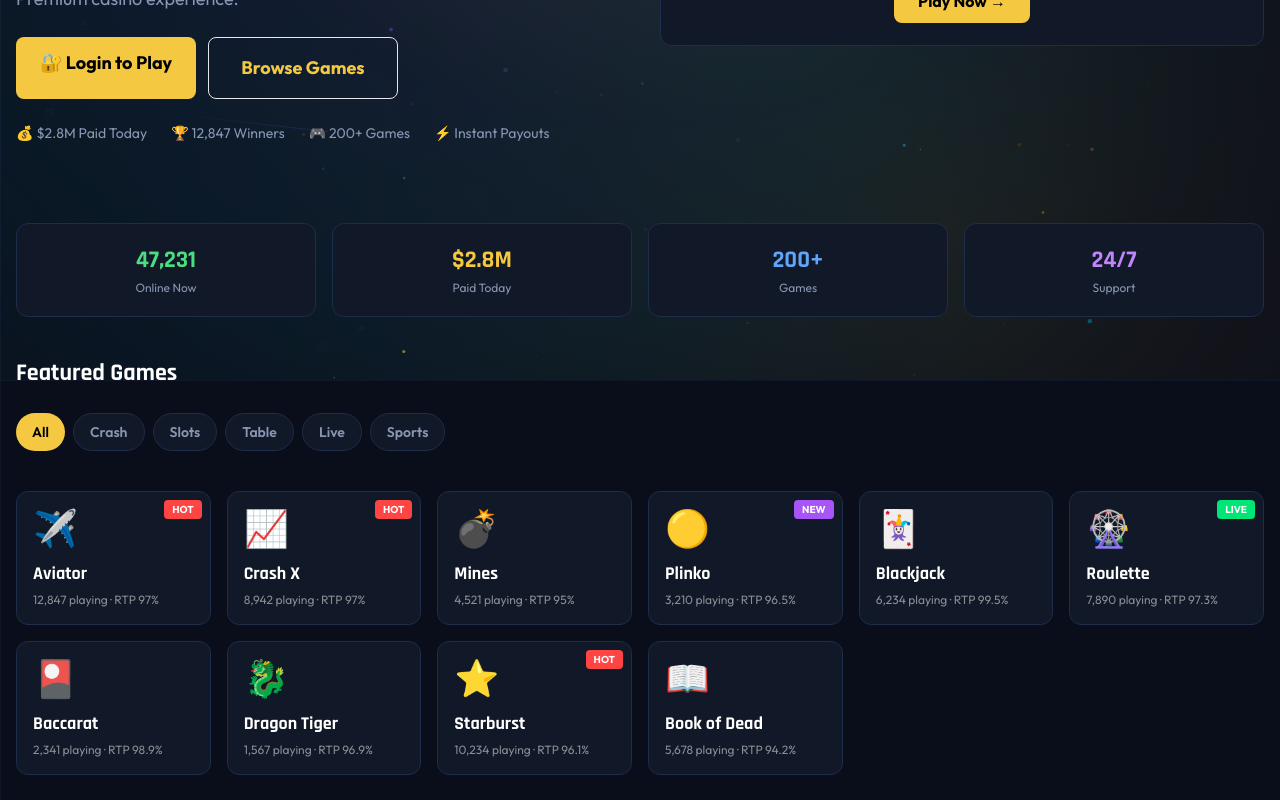
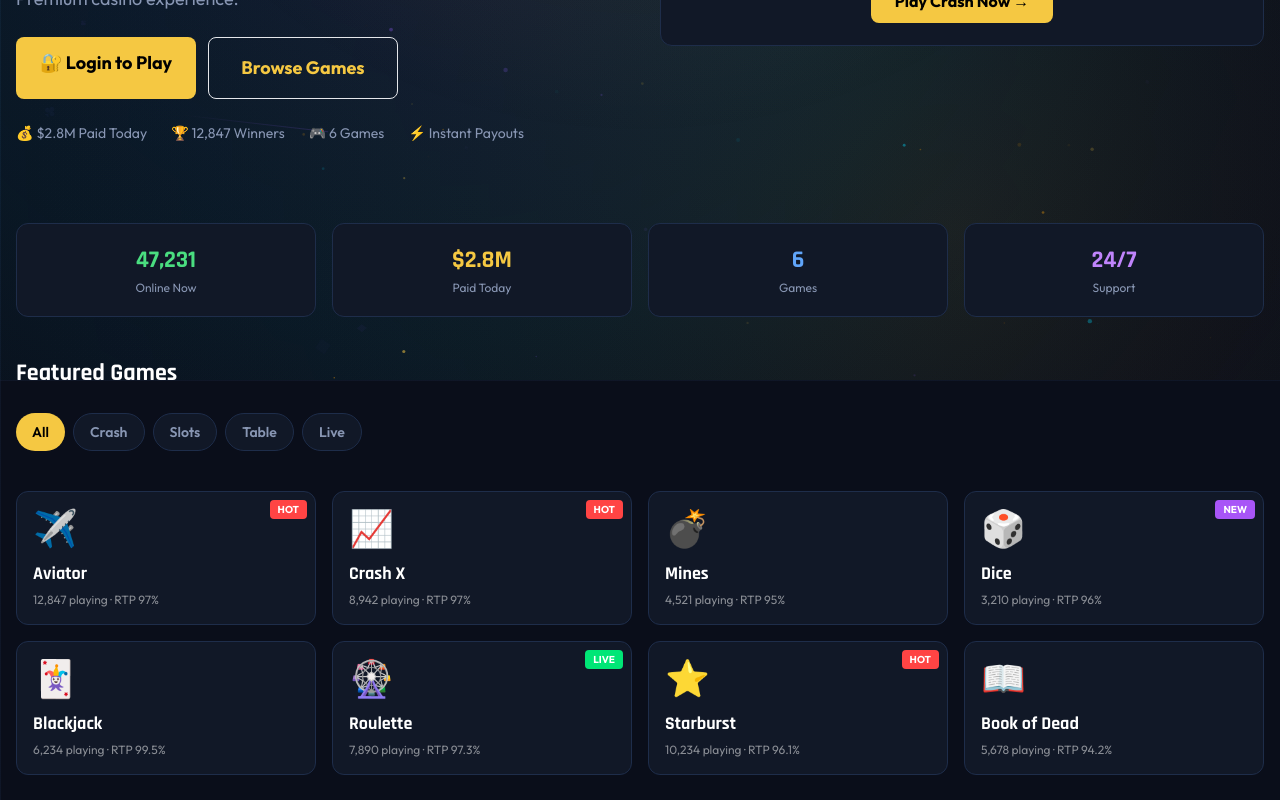
Before and after one commit to MRYUNZUHH/edgecore-systems, a Next.js app: page / in a window 1280 px wide. Shown: the part 420-1220 px from the top of the page. Built offline with nearby package versions, Linux system fonts and the light colour scheme.

Commit message:
Phase 1-4: Playable games with working links, demo credits, provably fair

```diff
--- a/src/app/page.tsx
+++ b/src/app/page.tsx
@@ -6,18 +6,16 @@ import MobileNav from "@/components/layout/MobileNav";
 import LiveTicker from "@/components/ui/LiveTicker";
 import { ToastContainer } from "@/components/ui/Toast";
 
-const categories = ["All","Crash","Slots","Table","Live","Sports"];
+const categories = ["All","Crash","Slots","Table","Live"];
 const games = [
-  {id:"aviator",n:"Aviator",e:"✈️",c:"Crash",bg:"from-purple-900 to-fuchsia-900",p:12847,b:"HOT",r:97},
-  {id:"crash",n:"Crash X",e:"📈",c:"Crash",bg:"from-green-900 to-emerald-900",p:8942,b:"HOT",r:97},
-  {id:"mines",n:"Mines",e:"💣",c:"Crash",bg:"from-amber-900 to-orange-900",p:4521,b:null,r:95},
-  {id:"plinko",n:"Plinko",e:"🟡",c:"Crash",bg:"from-indigo-900 to-purple-900",p:3210,b:"NEW",r:96.5},
-  {id:"blackjack",n:"Blackjack",e:"🃏",c:"Table",bg:"from-blue-900 to-indigo-900",p:6234,b:null,r:99.5},
-  {id:"roulette",n:"Roulette",e:"🎡",c:"Table",bg:"from-red-900 to-rose-900",p:7890,b:"LIVE",r:97.3},
-  {id:"baccarat",n:"Baccarat",e:"🎴",c:"Table",bg:"from-cyan-900 to-teal-900",p:2341,b:null,r:98.9},
-  {id:"dragon",n:"Dragon Tiger",e:"🐉",c:"Table",bg:"from-orange-900 to-red-900",p:1567,b:null,r:96.9},
-  {id:"starburst",n:"Starburst",e:"⭐",c:"Slots",bg:"from-pink-900 to-rose-900",p:10234,b:"HOT",r:96.1},
-  {id:"book",n:"Book of Dead",e:"📖",c:"Slots",bg:"from-yellow-900 to-amber-900",p:5678,b:null,r:94.2},
+  {id:"aviator",n:"Aviator",e:"✈️",c:"Crash",bg:"from-purple-900 to-fuchsia-900",p:12847,b:"HOT",r:97,link:"/casino/aviator"},
+  {id:"crash",n:"Crash X",e:"📈",c:"Crash",bg:"from-green-900 to-emerald-900",p:8942,b:"HOT",r:97,link:"/casino/crash"},
+  {id:"mines",n:"Mines",e:"💣",c:"Crash",bg:"from-amber-900 to-orange-900",p:4521,b:null,r:95,link:"/casino/mines"},
+  {id:"dice",n:"Dice",e:"🎲",c:"Crash",bg:"from-cyan-900 to-blue-900",p:3210,b:"NEW",r:96,link:"/casino/dice"},
+  {id:"blackjack",n:"Blackjack",e:"🃏",c:"Table",bg:"from-blue-900 to-indigo-900",p:6234,b:null,r:99.5,link:"/casino/blackjack"},
+  {id:"roulette",n:"Roulette",e:"🎡",c:"Table",bg:"from-red-900 to-rose-900",p:7890,b:"LIVE",r:97.3,link:"/casino/roulette"},
+  {id:"starburst",n:"Starburst",e:"⭐",c:"Slots",bg:"from-pink-900 to-rose-900",p:10234,b:"HOT",r:96.1,link:"/casino"},
+  {id:"book",n:"Book of Dead",e:"📖",c:"Slots",bg:"from-yellow-900 to-amber-900",p:5678,b:null,r:94.2,link:"/casino"},
 ];
 
 const liveGames = [
@@ -44,7 +42,7 @@ export default function Home() {
     const jp = setInterval(() => setJackpot(p => p + Math.floor(Math.random()*100)+50), 2000);
     const genWins = () => {
       const names = ["K***a","M***i","J***n","L***a","C***s","A***a"];
-      const gms = ["Aviator","Crash","Mines","Blackjack","Roulette","Plinko"];
+      const gms = ["Aviator","Crash","Mines","Blackjack","Roulette","Dice"];
       return Array.from({length:8}, (_,i)=>({id:Date.now()+i, player:names[Math.floor(Math.random()*6)], game:gms[Math.floor(Math.random()*6)], bet:Math.floor(Math.random()*200)+10, mult:(Math.random()*10+1).toFixed(2), profit:Math.floor(Math.random()*2000)+50}));
     };
     setWins(genWins());
@@ -77,20 +75,20 @@ export default function Home() {
               <Link href="/casino" className="border border-[var(--gold)]/30 text-gold font-bold px-8 py-4 rounded-lg text-lg no-underline hover:bg-[var(--gold)]/10 transition">Browse Games</Link>
             </div>
             <div className="flex gap-6 text-sm text-muted flex-wrap">
-              <span>💰 $2.8M Paid Today</span><span>🏆 12,847 Winners</span><span>🎮 200+ Games</span><span>⚡ Instant Payouts</span>
+              <span>💰 $2.8M Paid Today</span><span>🏆 12,847 Winners</span><span>🎮 6 Games</span><span>⚡ Instant Payouts</span>
             </div>
           </div>
           <div className="card p-8 text-center">
             <p className="text-sm text-muted mb-2">🔥 LIVE JACKPOT</p>
             <p className="font-heading text-5xl font-bold text-gold transition-all">${jackpot.toLocaleString()}</p>
             <p className="text-xs text-muted mt-2">Auto-incrementing · Play to win</p>
-            <Link href="/casino" className="btn-gold w-full mt-6 py-3 no-underline">Play Now →</Link>
+            <Link href="/casino/crash" className="btn-gold w-full mt-6 py-3 no-underline">Play Crash Now →</Link>
           </div>
         </div>
       </section>
 
       <section className="max-w-7xl mx-auto px-4 grid grid-cols-2 md:grid-cols-4 gap-4 mb-10">
-        {[{l:"Online Now",v:"47,231",c:"text-green-400"},{l:"Paid Today",v:"$2.8M",c:"text-gold"},{l:"Games",v:"200+",c:"text-blue-400"},{l:"Support",v:"24/7",c:"text-purple-400"}].map(s=><div key={s.l} className="card p-5 text-center"><p className={`text-2xl font-heading font-bold ${s.c}`}>{s.v}</p><p className="text-xs text-muted mt-1">{s.l}</p></div>)}
+        {[{l:"Online Now",v:"47,231",c:"text-green-400"},{l:"Paid Today",v:"$2.8M",c:"text-gold"},{l:"Games",v:"6",c:"text-blue-400"},{l:"Support",v:"24/7",c:"text-purple-400"}].map(s=><div key={s.l} className="card p-5 text-center"><p className={`text-2xl font-heading font-bold ${s.c}`}>{s.v}</p><p className="text-xs text-muted mt-1">{s.l}</p></div>)}
       </section>
 
       <section className="max-w-7xl mx-auto px-4 mb-10">
@@ -98,12 +96,12 @@ export default function Home() {
         <div className="flex gap-2 overflow-x-auto pb-4 mb-6">
           {categories.map(c=><button key={c} onClick={()=>setActiveCat(c)} className={`px-4 py-2 rounded-full text-sm font-semibold whitespace-nowrap transition ${activeCat===c?'bg-gold text-black':'bg-[var(--card)] text-muted border border-[var(--border)] hover:border-gold'}`}>{c}</button>)}
         </div>
-        <div className="grid grid-cols-2 md:grid-cols-3 lg:grid-cols-4 xl:grid-cols-6 gap-4">
-          {filtered.map(g=><div key={g.id} className={`card card-hover p-4 cursor-pointer relative overflow-hidden bg-gradient-to-br ${g.bg}`}>
+        <div className="grid grid-cols-2 md:grid-cols-3 lg:grid-cols-4 gap-4">
+          {filtered.map(g=><Link key={g.id} href={g.link||"/casino"} className={`card card-hover p-4 cursor-pointer relative overflow-hidden no-underline bg-gradient-to-br ${g.bg}`}>
             {g.b&&<span className={`absolute top-2 right-2 ${g.b==='HOT'?'badge-hot':g.b==='LIVE'?'badge-live':'badge-new'}`}>{g.b}</span>}
             <div className="text-4xl mb-3">{g.e}</div><h3 className="text-white font-heading font-bold text-lg">{g.n}</h3>
             <p className="text-white/50 text-xs mt-1">{g.p.toLocaleString()} playing · RTP {g.r}%</p>
-          </div>)}
+          </Link>)}
         </div>
       </section>
 
```
